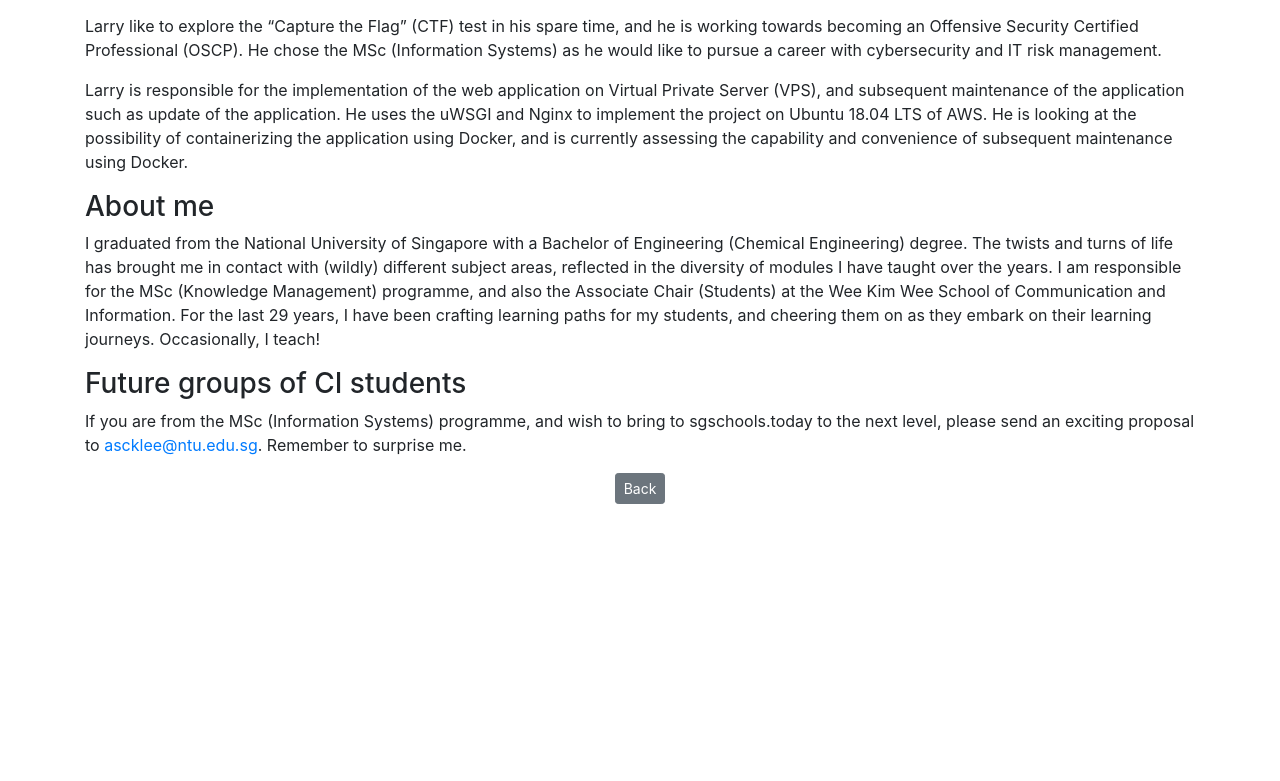
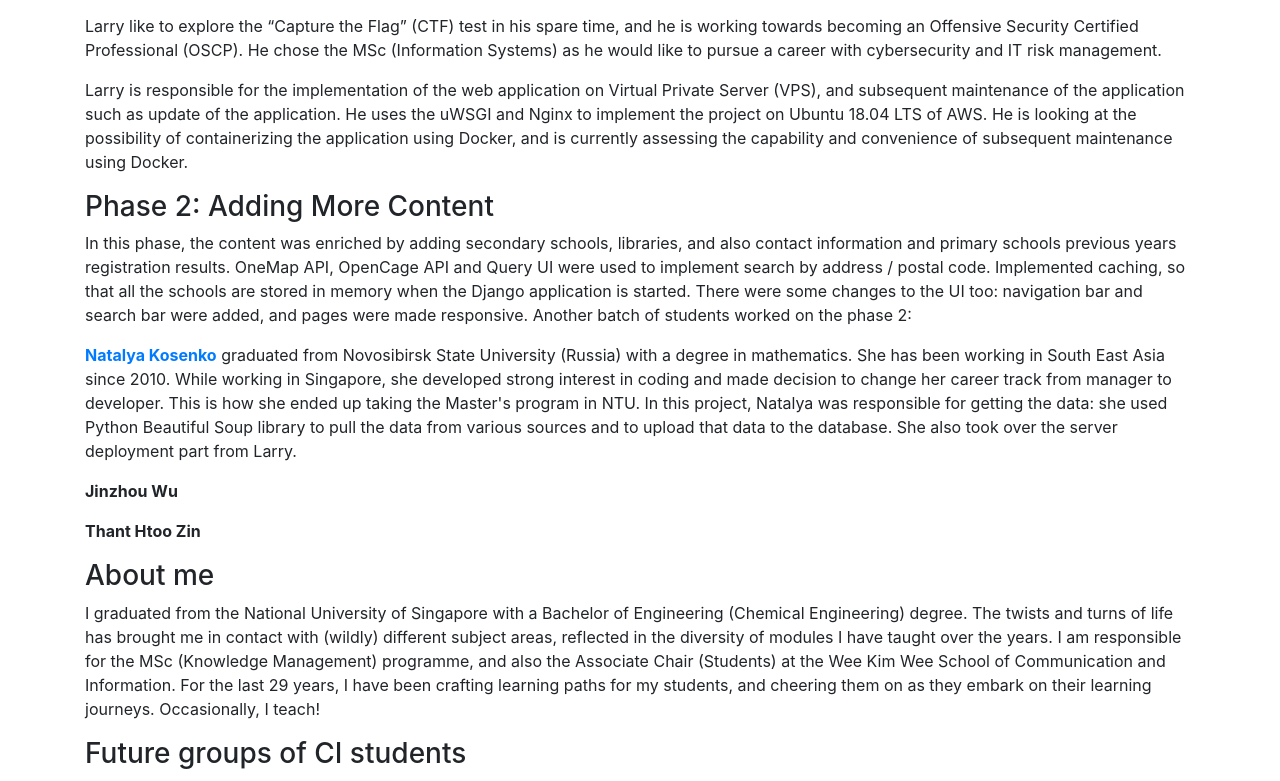
Before and after one commit to sergodeeva/sgschools-today, a Django app: page /about/ in a window 1280 px wide. Shown: the part 1349-2130 px from the top of the page. Before the commit the page ends 1853 px from the top, so only its background shows below. Run offline with Django 3.2, Linux system fonts and the light colour scheme; some libraries are stand-ins or nearby versions.

Commit message:
Add Natalya self-description

```diff
--- a/schools/templates/about.html
+++ b/schools/templates/about.html
@@ -97,6 +97,33 @@
         maintenance using Docker.
     </p>
 
+    <h3>Phase 2: Adding More Content</h3>
+    <p> In this phase, the content was enriched by adding secondary schools, libraries, and also contact information
+        and primary schools previous years registration results. OneMap API, OpenCage API and Query UI were used to
+        implement search by address / postal code. Implemented caching, so that all the schools are stored in memory
+        when the Django application is started. There were some changes to the UI too: navigation bar and search bar
+        were
+        added, and pages were made responsive. Another batch of students worked on the phase 2:
+    </p>
+
+    <p><strong><a href="http://www.natalyakosenko.com/" target="_blank">Natalya Kosenko</a></strong> graduated from
+        Novosibirsk State University (Russia) with a degree in
+        mathematics. She has been working in South East Asia since 2010. While working in Singapore, she developed
+        strong
+        interest in coding and made decision to change her career track from manager to developer. This is how she ended
+        up
+        taking the Master's program in NTU. In this project, Natalya was responsible for getting the data: she used
+        Python Beautiful Soup library to pull the data from various sources and to upload that data to the database. She
+        also took over the server deployment part from Larry.</p>
+
+    <p>
+        <strong>Jinzhou Wu</strong>
+    </p>
+
+    <p>
+        <strong>Thant Htoo Zin</strong>
+    </p>
+
     <h3>About me</h3>
     <p>I graduated from the National University of Singapore with a Bachelor of Engineering
         (Chemical Engineering) degree. The twists and turns of life has brought me in contact with (wildly)
```
